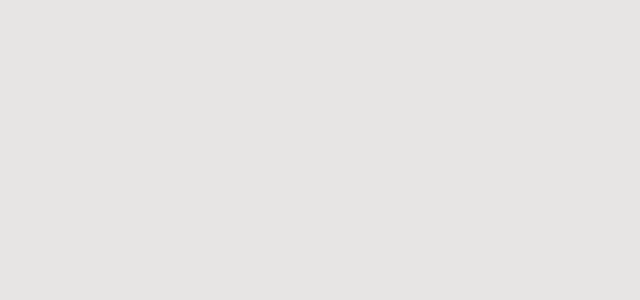
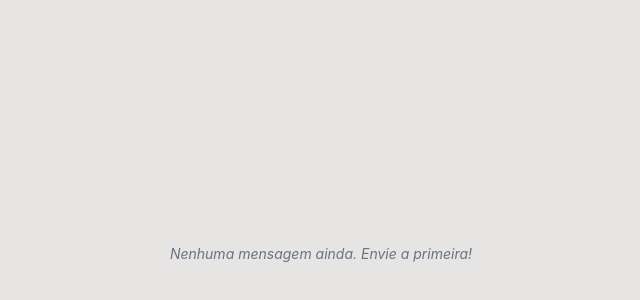
Before and after one commit to crzin2512-2025/chat-offline-react, a React (Vite) app: page / in a window 1280 px wide. Shown: the part 130-430 px from the top of the page, without its empty margins (319-959 px from the left). Built offline with nearby package versions, Linux system fonts and the light colour scheme.

Commit message:
Done: phase 2

```diff
--- a/src/components/Chat.tsx
+++ b/src/components/Chat.tsx
@@ -1,10 +1,14 @@
+import { useState } from 'react'
+import type { Message } from '../types/message'
+import MessageList from './MessageList'
+
 function Chat() {
+  const [messages] = useState<Message[]>([])
+
   return (
     <div className="flex h-dvh bg-stone-200">
-      <div className="w-full max-w-2xl mx-auto flex flex-col h-full">
-        <div className="flex-1 overflow-y-auto">
-          {/* MessageList will go here */}
-        </div>
+      <div className="w-full max-w-2xl mx-auto flex flex-col h-full overflow-hidden">
+        <MessageList messages={messages} />
         <div className="p-4">
           {/* ChatInput will go here */}
         </div>
--- /dev/null
+++ b/src/components/MessageBubble.tsx
@@ -0,0 +1,19 @@
+import type { Message } from '../types/message'
+
+type Props = {
+  message: Message
+}
+
+function MessageBubble({ message }: Props) {
+  const isUser = message.sender === 'user'
+
+  return (
+    <div className={`flex ${isUser ? 'justify-end' : 'justify-start'}`}>
+      <div className="max-w-[70%] rounded-lg bg-white px-4 py-2 shadow-sm">
+        <p className="text-sm text-gray-800 whitespace-pre-wrap">{message.text}</p>
+      </div>
+    </div>
+  )
+}
+
+export default MessageBubble
--- /dev/null
+++ b/src/components/MessageList.tsx
@@ -0,0 +1,41 @@
+import { useEffect, useRef } from 'react'
+import type { Message } from '../types/message'
+import MessageBubble from './MessageBubble'
+
+type Props = {
+  messages: Message[]
+}
+
+function MessageList({ messages }: Props) {
+  const endRef = useRef<HTMLDivElement>(null)
+
+  const prevLengthRef = useRef(messages.length)
+
+  useEffect(() => {
+    if (messages.length > prevLengthRef.current) {
+      endRef.current?.scrollIntoView({ behavior: 'smooth' })
+    }
+    prevLengthRef.current = messages.length
+  }, [messages])
+
+  if (messages.length === 0) {
+    return (
+      <div className="flex-1 flex items-center justify-center p-4">
+        <p className="text-gray-500 text-sm italic">
+          Nenhuma mensagem ainda. Envie a primeira!
+        </p>
+      </div>
+    )
+  }
+
+  return (
+    <div className="flex-1 overflow-y-auto p-4 space-y-2">
+      {messages.map((msg) => (
+        <MessageBubble key={msg.id} message={msg} />
+      ))}
+      <div ref={endRef} />
+    </div>
+  )
+}
+
+export default MessageList
```
Also changed, not shown: .docs/prd.md.
